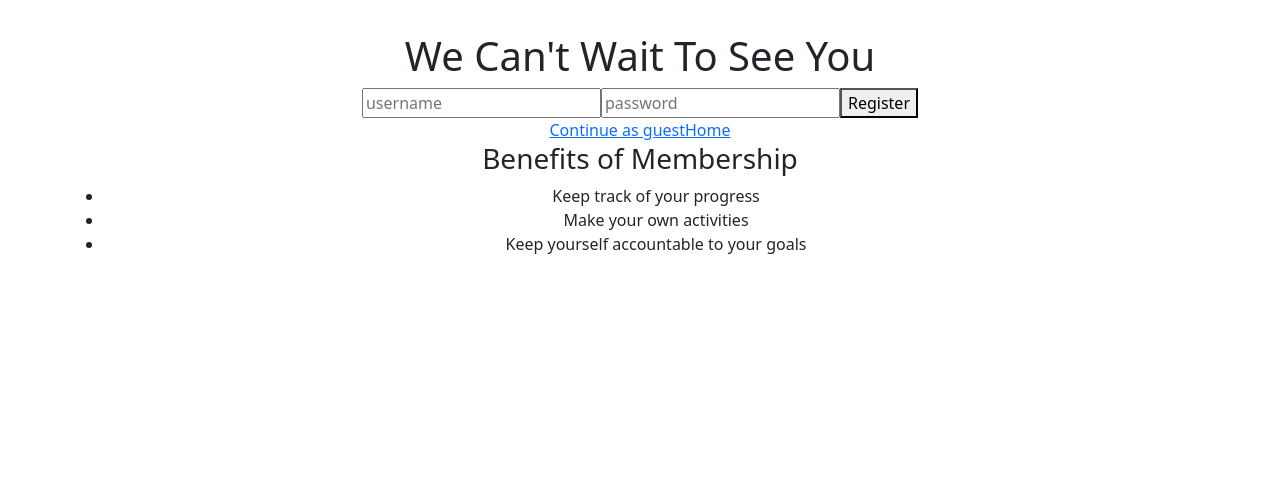
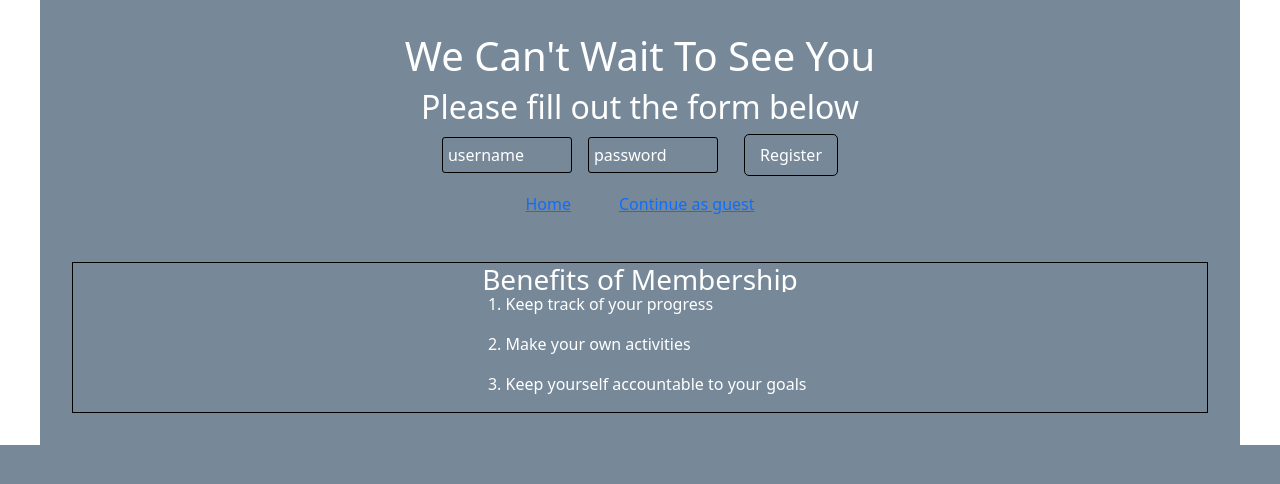
Before and after one commit to BNorris506/Fitness-Tracker-React, a React (Create React App) app: page /register in a window 1280 px wide. Shown: the top 484 px of the page. Built offline with nearby package versions, Linux system fonts and the light colour scheme; no server answers; the HTML template or start-up script is replaced by a standard one.

Commit message:
started css

```diff
--- a/src/Components/Login.jsx
+++ b/src/Components/Login.jsx
@@ -36,6 +36,7 @@ const LogIn = ({ setToken }) => {
           value={username}
           type="text"
           placeholder="username"
+          className="input"
           onChange={(event) => setUsername(event.target.value)}
         ></input>
         <input
@@ -44,6 +45,7 @@ const LogIn = ({ setToken }) => {
           value={password}
           type="password"
           placeholder="password"
+          className="input"
           minLength="8"
           maxLength="12"
           onChange={(event) => setPassword(event.target.value)}
@@ -54,6 +56,7 @@ const LogIn = ({ setToken }) => {
           value={testPassword}
           type="password"
           placeholder="confirmPassword"
+          className="input"
           minLength="8"
           maxLength="12"
           onChange={(event) => setTestPassword(event.target.value)}
--- a/src/Components/Register.jsx
+++ b/src/Components/Register.jsx
@@ -9,6 +9,7 @@ const Register = ({ setToken }) => {
   return (
     <div>
       <h1>We Can't Wait To See You</h1>
+      <h2>Please fill out the form below</h2>
       <form
         onSubmit={async (e) => {
           if (password.length > 12) {
@@ -33,6 +34,7 @@ const Register = ({ setToken }) => {
           value={username}
           type="text"
           placeholder="username"
+          className="input"
           onChange={(e) => setUsername(e.target.value)}
         ></input>
         <input
@@ -40,19 +42,24 @@ const Register = ({ setToken }) => {
           value={password}
           type="password"
           placeholder="password"
+          className="input"
           minLength="8"
           onChange={(e) => setPassword(e.target.value)}
         ></input>
         <button type="submit">Register</button>
       </form>
-      <Link to="/guest">Continue as guest</Link>
-      <Link to="/">Home</Link>
-      <h3>Benefits of Membership</h3>
-      <ul>
-        <li>Keep track of your progress</li>
-        <li>Make your own activities</li>
-        <li>Keep yourself accountable to your goals</li>
-      </ul>
+      <div className="links">
+        <Link to="/">Home</Link>
+        <Link to="/guest">Continue as guest</Link>
+      </div>
+      <div className="listContainer">
+        <h3>Benefits of Membership</h3>
+        <ol>
+          <li>Keep track of your progress</li>
+          <li>Make your own activities</li>
+          <li>Keep yourself accountable to your goals</li>
+        </ol>
+      </div>
     </div>
   );
 };
--- a/src/Components/Welcome.jsx
+++ b/src/Components/Welcome.jsx
@@ -1,59 +1,16 @@
-import React, { useState } from "react";
+import React from "react";
 import { Link } from "react-router-dom";
-import { loginUser } from "../api/auth";
 import LogIn from "./LogIn";
 
 const Welcome = ({ setToken }) => {
-  const [username, setUsername] = useState("");
-  const [password, setPassword] = useState("");
-
   return (
-    // return the login screen with a register component/redirect for new user registration if clicked
-    <div>
-      {/* <form
-        onSubmit={async (e) => {
-          try {
-            e.preventDefault();
-            // use loginUser to go to API and pull token if you are already registered user
-            const token = await loginUser(username, password);
-            setToken(token);
-            console.log("This is the token:", token);
-            localStorage.setItem("token", token);
-            // const redirHome = () => {
-            //   window.location.href = "/Users";
-            // };
-            // redirHome();
-          } catch (error) {
-            console.error(error);
-          }
-        }}
-      > */}
+    <div className="container">
       <h1>Welcome</h1>
       <h2> to Fitness Tracker</h2>
       <LogIn setToken={setToken} />
-      {/* <input
-          type="text"
-          value={username}
-          placeholder="Username"
-          required
-          onChange={(e) => {
-            setUsername(e.target.value);
-          }}
-        ></input>
-        <input
-          type="password"
-          value={password}
-          placeholder="Password"
-          required
-          onChange={(e) => {
-            setPassword(e.target.value);
-          }}
-        ></input>
-        <button type="submit">Log In</button>
-      </form> */}
       <div className="links">
-        <Link to="/register">
-          New users, click here to setup your new account!
+        <Link to="/register" className="login">
+          New? Register here!
         </Link>
         <Link to="/guest">Continue as guest</Link>
       </div>
--- a/src/app.css
+++ b/src/app.css
@@ -1,10 +1,68 @@
-* {
-  background-color: ;
-}
-
 #root {
   max-width: 1200px;
   margin: auto;
   padding: 2rem;
   text-align: center;
 }
+
+*{
+  background-color:lightslategrey;
+  color:white
+}
+
+.input::placeholder{
+  color: white;
+}
+
+.links{
+  display: flex;
+  justify-content: center;
+  padding: 1rem;
+  gap: 3rem;
+}
+
+.input{
+ margin-right: 1rem;
+ padding: 5px;
+ border: 1px solid black;
+ border-radius: 3px;
+ width: 130px;
+}
+
+button{
+  padding-top: 8px;
+  padding-bottom: 8px;
+  padding-left: 15px;
+  padding-right: 15px;
+  border-radius: 5px;
+  margin-left: 10px;
+  border: 1px solid black;
+}
+
+button:hover{
+  font-size: 16px;
+  box-shadow: 5px 5px 5px  black;
+}
+
+.listContainer{
+  display: flex;
+  flex-direction: column;
+  justify-content: center;
+  align-items: center;
+  margin-top: 30px;
+  border: 1px solid black;
+}
+
+ol{
+  display: flex;
+  flex-direction: column;
+  justify-content: center;
+  align-items: flex-start;
+  gap: 1rem;
+
+}
+
+h3{
+  text-decoration: underline;
+  margin-bottom: -5px;
+}
```
